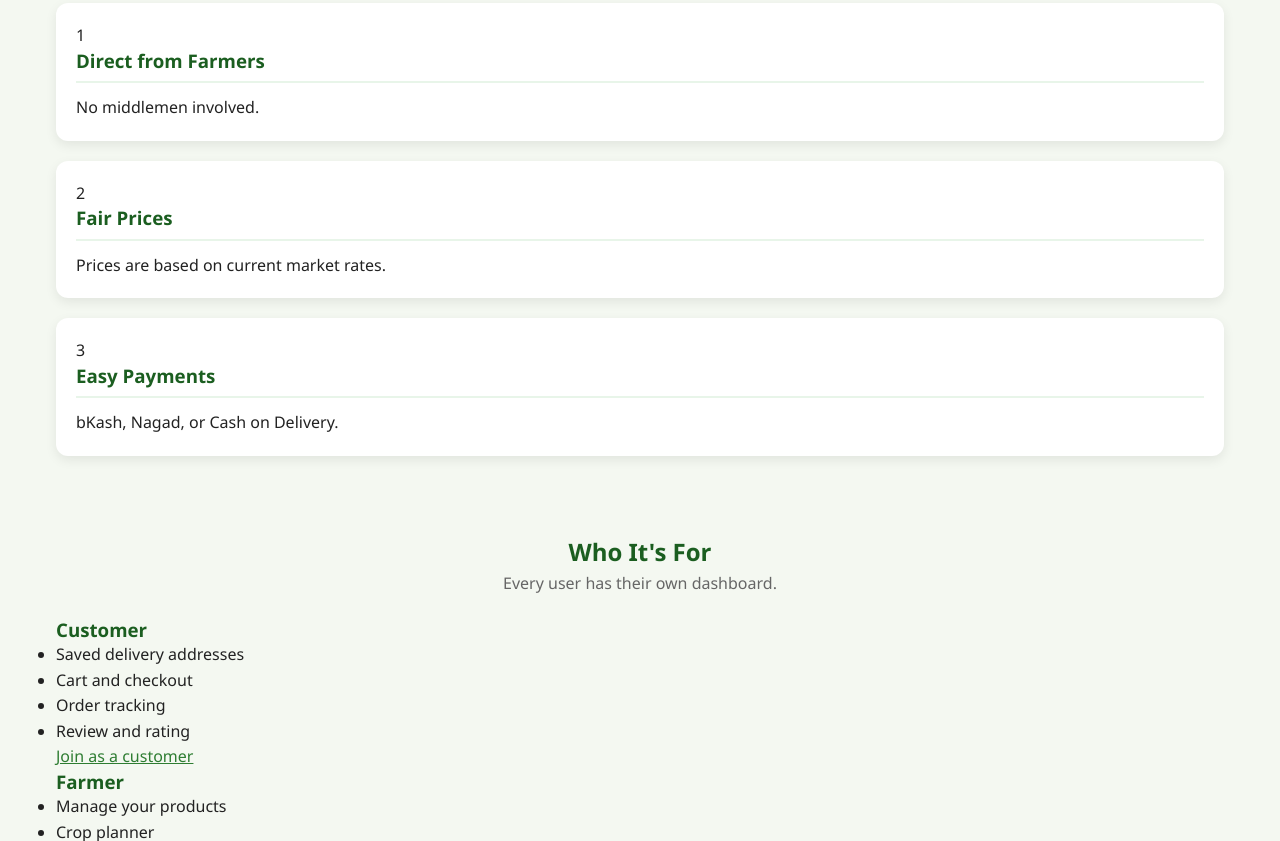
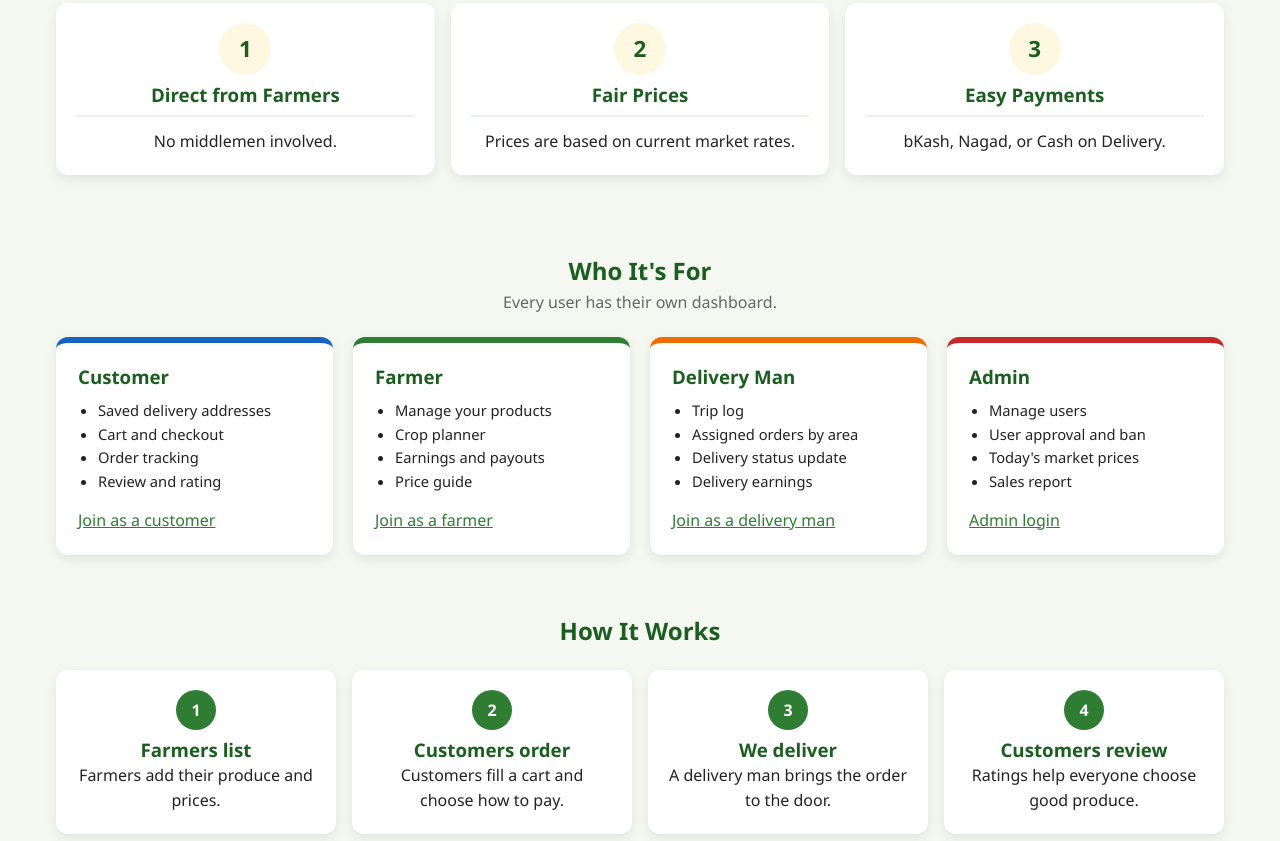
Before and after one commit to aminhossain009/fall-26-27-Agro-Marketplace-Management-System, a plain HTML site: page index.html in a window 1280 px wide. Shown: the part 1736-2577 px from the top of the page. Drawn offline with Linux system fonts and the light colour scheme.

Commit message:
amin home page features

```diff
--- a/css/style.css
+++ b/css/style.css
@@ -271,3 +271,84 @@ a:hover {
 .product .btn {
   margin-top: 8px;
 }
+
+/* "Why Agro Mart" strip */
+.feature-strip {
+  display: grid;
+  grid-template-columns: repeat(auto-fit, minmax(220px, 1fr));
+  gap: 16px;
+}
+
+.feature {
+  text-align: center;
+}
+
+.feature .feature-icon {
+  display: inline-block;
+  width: 52px;
+  height: 52px;
+  line-height: 52px;
+  border-radius: 50%;
+  background-color: #FFF8E1;
+  color: #1B5E20;
+  font-size: 1.4rem;
+  font-weight: bold;
+  margin-bottom: 8px;
+}
+
+/* Four role cards */
+.role-grid {
+  display: grid;
+  grid-template-columns: repeat(auto-fit, minmax(240px, 1fr));
+  gap: 20px;
+}
+
+.role-card {
+  background-color: white;
+  border-radius: 12px;
+  padding: 22px;
+  box-shadow: 0 4px 12px rgba(0, 0, 0, 0.08);
+  border-top: 6px solid #2E7D32;
+  transition: transform 0.3s;
+}
+
+.role-card:hover {
+  transform: scale(1.03);
+}
+
+.role-card.customer { border-top-color: #1565C0; }
+.role-card.farmer   { border-top-color: #2E7D32; }
+.role-card.delivery { border-top-color: #EF6C00; }
+.role-card.admin    { border-top-color: #C62828; }
+
+.role-card ul {
+  margin: 10px 0 14px 20px;
+  font-size: 0.92rem;
+}
+
+/* How it works: numbered steps */
+.steps {
+  display: grid;
+  grid-template-columns: repeat(auto-fit, minmax(200px, 1fr));
+  gap: 16px;
+}
+
+.step {
+  background-color: white;
+  border-radius: 12px;
+  padding: 20px;
+  text-align: center;
+  box-shadow: 0 4px 12px rgba(0, 0, 0, 0.08);
+}
+
+.step-number {
+  display: inline-block;
+  width: 40px;
+  height: 40px;
+  line-height: 40px;
+  border-radius: 50%;
+  background-color: #2E7D32;
+  color: white;
+  font-weight: bold;
+  margin-bottom: 8px;
+}
```
